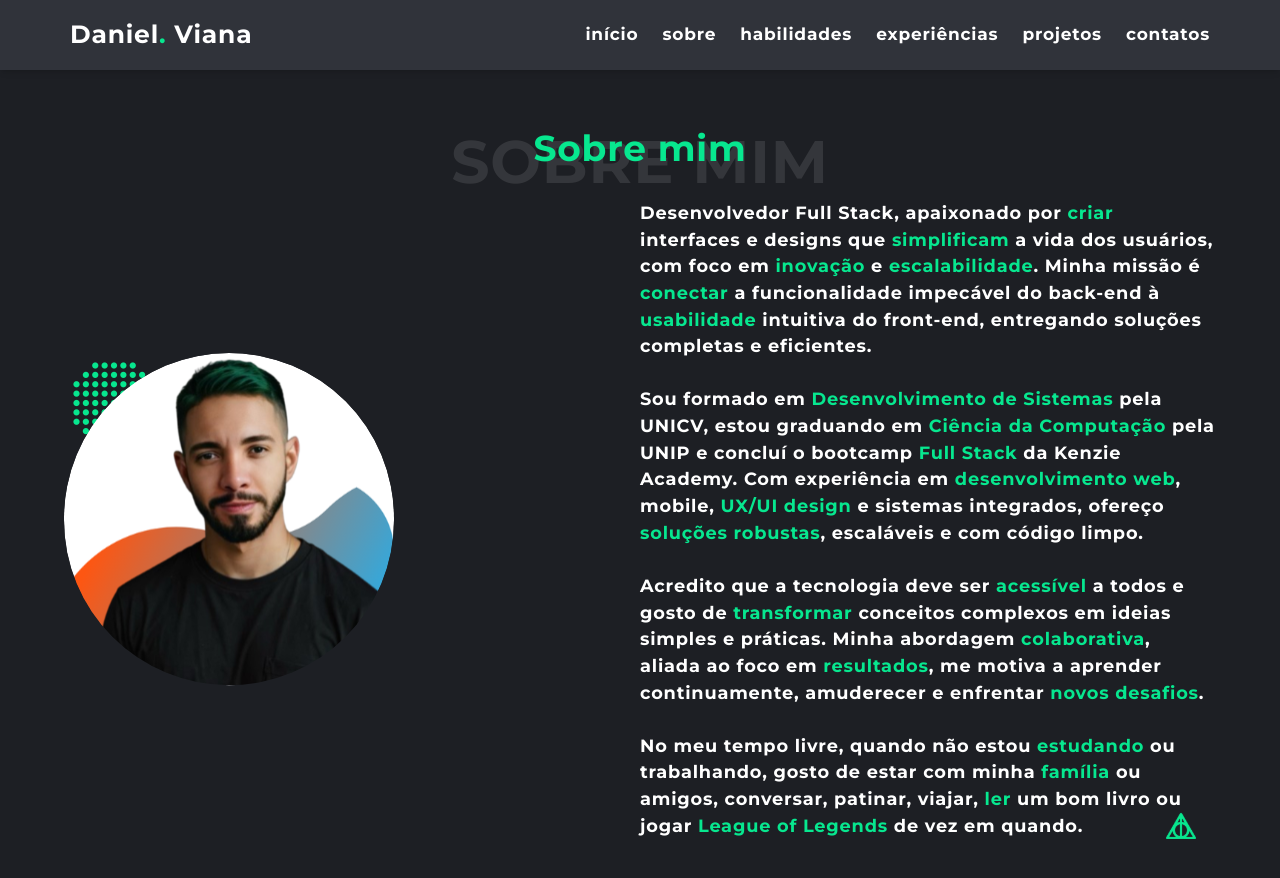
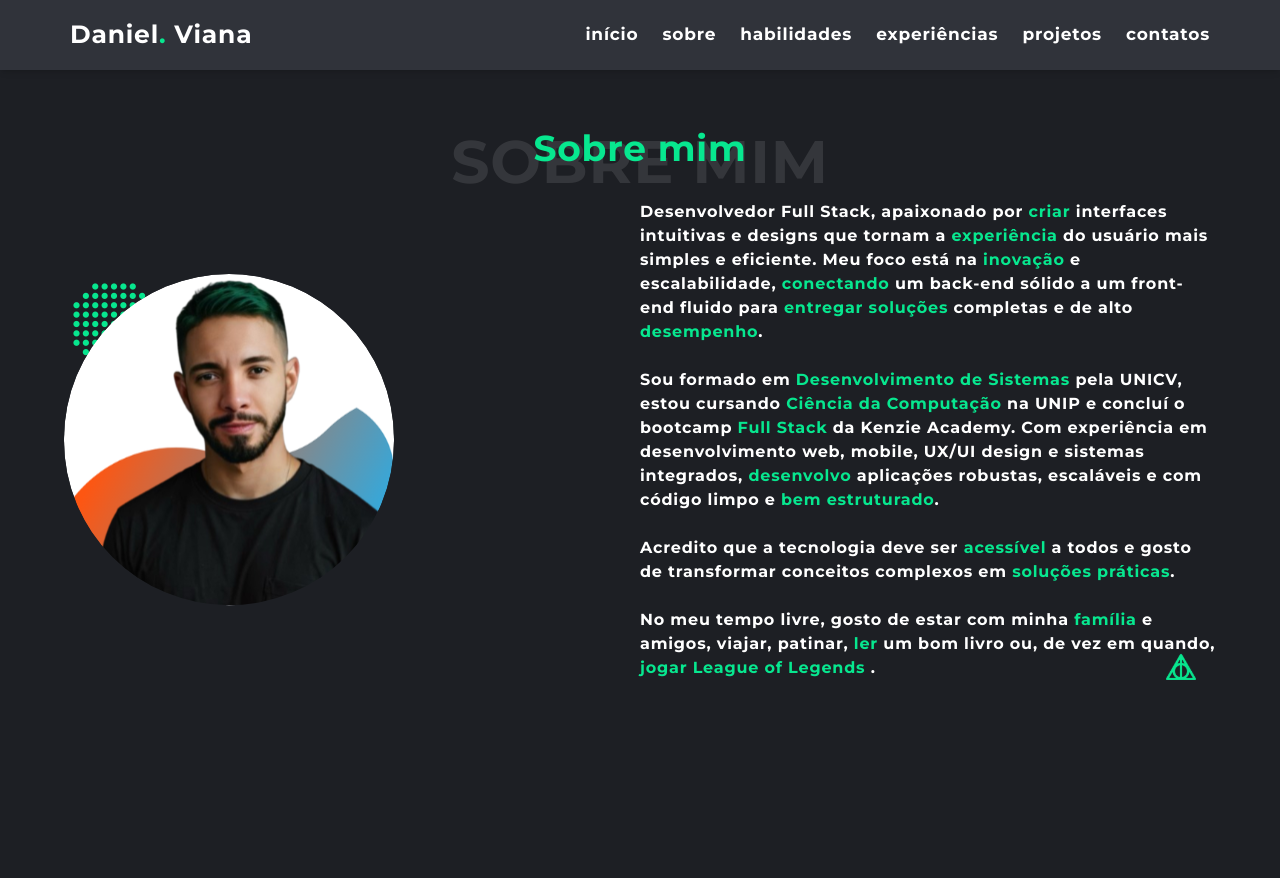
Before and after one commit to danielviana10/portifolio, a Next.js app: page /about in a window 1280 px wide. Shown: the top 878 px of the page. After the commit the page ends 800 px from the top, so only its background shows below. Built offline with nearby package versions, Linux system fonts and the light colour scheme.

Commit message:
fix: correção do texto about

```diff
--- a/src/app/about/page.tsx
+++ b/src/app/about/page.tsx
@@ -117,21 +117,21 @@ const AboutSection = () => {
             ))}
           </div>
 
-          <div className="w-1/2 font-semibold text-[1.11rem] relative">
+          <div className="w-1/2 font-semibold text-[1rem] relative">
             <p>
-              Desenvolvedor Full Stack, apaixonado por <span className="text-greenCustom">criar</span> interfaces e designs que <span className="text-greenCustom">simplificam</span> a vida dos usuários, com foco em <span className="text-greenCustom">inovação</span> e <span className="text-greenCustom">escalabilidade</span>. Minha missão é <span className="text-greenCustom">conectar</span> a funcionalidade impecável do back-end à <span className="text-greenCustom">usabilidade</span> intuitiva do front-end, entregando soluções completas e eficientes.
+              Desenvolvedor Full Stack, apaixonado por <span className="text-greenCustom">criar</span> interfaces intuitivas e designs que tornam a <span className="text-greenCustom">experiência</span> do usuário mais simples e eficiente. Meu foco está na <span className="text-greenCustom">inovação</span> e escalabilidade, <span className="text-greenCustom">conectando</span> um back-end sólido a um front-end fluido para <span className="text-greenCustom">entregar soluções</span> completas e de alto <span className="text-greenCustom">desempenho</span>.
             </p>
             <br />
             <p>
-              Sou formado em <span className="text-greenCustom">Desenvolvimento de Sistemas</span> pela UNICV, estou graduando em <span className="text-greenCustom">Ciência da Computação</span> pela UNIP e concluí o bootcamp <span className="text-greenCustom">Full Stack</span> da Kenzie Academy. Com experiência em <span className="text-greenCustom">desenvolvimento web</span>, mobile, <span className="text-greenCustom">UX/UI design</span> e sistemas integrados, ofereço <span className="text-greenCustom">soluções robustas</span>, escaláveis e com código limpo.
+              Sou formado em <span className="text-greenCustom">Desenvolvimento de Sistemas</span> pela UNICV, estou cursando <span className="text-greenCustom">Ciência da Computação</span> na UNIP e concluí o bootcamp <span className="text-greenCustom">Full Stack</span> da Kenzie Academy. Com experiência em desenvolvimento web, mobile, UX/UI design e sistemas integrados, <span className="text-greenCustom">desenvolvo</span> aplicações robustas, escaláveis e com código limpo e <span className="text-greenCustom">bem estruturado</span>.
             </p>
             <br />
             <p>
-              Acredito que a tecnologia deve ser <span className="text-greenCustom">acessível</span> a todos e gosto de <span className="text-greenCustom">transformar</span> conceitos complexos em ideias simples e práticas. Minha abordagem <span className="text-greenCustom">colaborativa</span>, aliada ao foco em <span className="text-greenCustom">resultados</span>, me motiva a aprender continuamente, amuderecer e enfrentar <span className="text-greenCustom">novos desafios</span>.
+              Acredito que a tecnologia deve ser <span className="text-greenCustom">acessível</span> a todos e gosto de transformar conceitos complexos em <span className="text-greenCustom">soluções práticas</span>.
             </p>
             <br />
             <p>
-              No meu tempo livre, quando não estou <span className="text-greenCustom">estudando</span> ou trabalhando, gosto de estar com minha <span className="text-greenCustom">família</span> ou amigos, conversar, patinar, viajar, <span className="text-greenCustom">ler</span> um bom livro ou jogar <span className="text-greenCustom cursor-pointer" onClick={handleClick}>League of Legends</span> de vez em quando.
+              No meu tempo livre, gosto de estar com minha <span className="text-greenCustom">família</span> e amigos, viajar, patinar, <span className="text-greenCustom">ler</span> um bom livro ou, de vez em quando, <span className="text-greenCustom cursor-pointer" onClick={handleClick}>jogar League of Legends</span> .
             </p>
             <Image
               className="absolute right-5 bottom-0"
```
